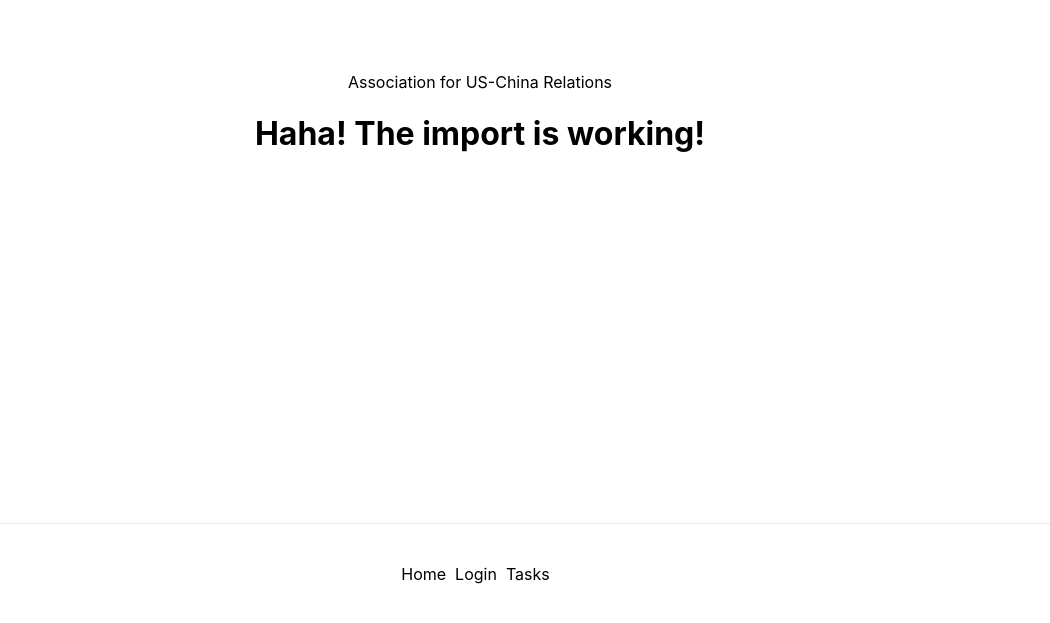
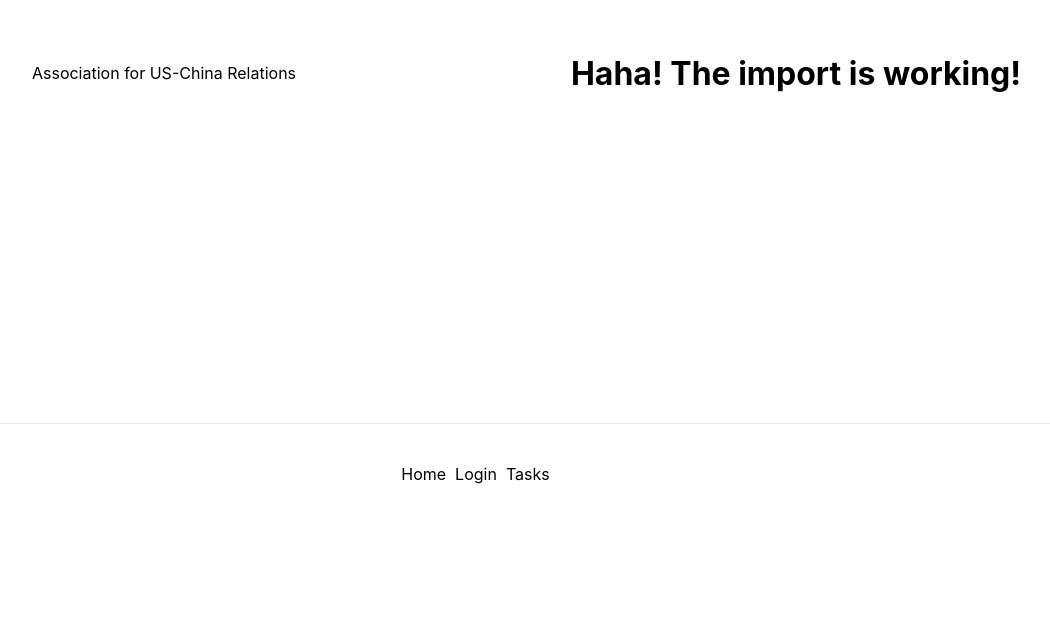
Before and after one commit to Lukie176/hauscr-portal, a Next.js app: page /login in a window 1280 px wide. Shown: the part 277-900 px from the top of the page, without its empty margins (160-1210 px from the left). After the commit the page ends 800 px from the top, so only its background shows below. Built offline with nearby package versions, Linux system fonts and the light colour scheme.

Commit message:
css import did not work, however, implemented flexbox css instead

```diff
--- a/src/css/signin/test.css
+++ b/src/css/signin/index.css
@@ -2,7 +2,7 @@
   text-transform: uppercase;
 }
 
-.container {
+.canvas {
   display: flex;
 }
 
--- a/src/pages/login.js
+++ b/src/pages/login.js
@@ -11,7 +11,7 @@ export default function Home() {
         <link rel="icon" href="/favicon.ico" />
       </Head>
 
-      <main className="container">
+      <main className="canvas">
         <div className="split">
           <LeftLogo />
         </div>
@@ -27,6 +27,21 @@ export default function Home() {
       </footer>
 
       <style jsx>{`
+        .association_title {
+          text-transform: uppercase;
+        }
+
+        .canvas {
+          display: flex;
+          flex-direction: row;
+        }
+
+        .split {
+          flex: 1;
+          margin: auto;
+          text-align: center;
+        }
+
         .container {
           min-height: 100vh;
           padding: 0 0.5rem;
@@ -37,6 +52,7 @@ export default function Home() {
         }
 
         main {
+          width: 100%;
           padding: 5rem 0;
           flex: 1;
           display: flex;
```
